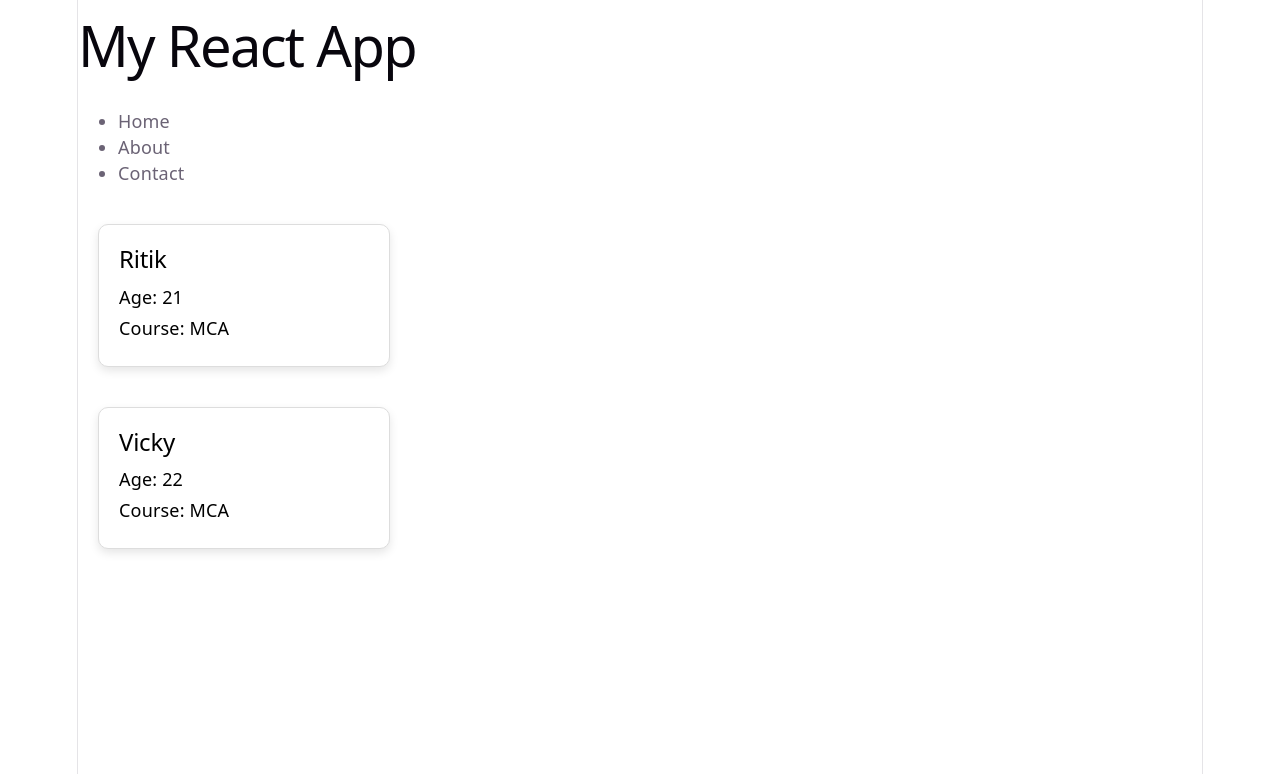
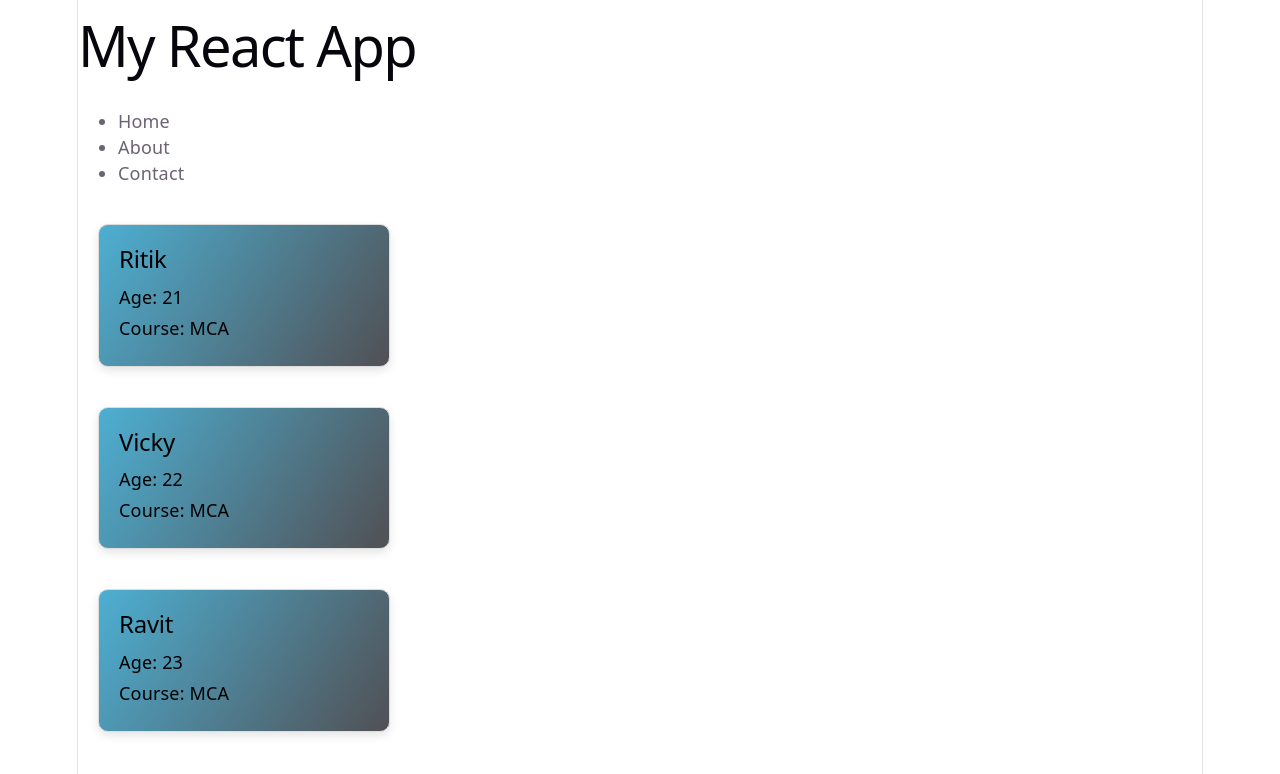
Before and after one commit to ritikpal5437/React, a React (Vite) app in the folder my-app/: page / in a window 1280 px wide. Shown: the top 774 px of the page. Built offline with nearby package versions, Linux system fonts and the light colour scheme.

Commit message:
changes in css for better stylng

```diff
--- a/my-app/src/App.jsx
+++ b/my-app/src/App.jsx
@@ -170,6 +170,7 @@ function App() {
     <Navbar />
     <Card name = "Ritik" age={21} course="MCA" />
     <Card name = "Vicky" age={22} course="MCA" />
+    <Card name = "Ravit" age={23} course="MCA" />
 </>
   );
 }
--- a/my-app/src/components/Card.css
+++ b/my-app/src/components/Card.css
@@ -2,7 +2,8 @@
   width: 250px;
   padding: 20px;
   margin: 20px;
-  background-color: white;
+  background: linear-gradient(123deg, rgb(77, 175, 210),rgb(81, 80, 84));
+  background-color: rgb(180, 180, 205);
   border: 1px solid #ddd;
   border-radius: 10px;
   box-shadow: 0 4px 10px rgba(0, 0, 0, 0.1);
```
